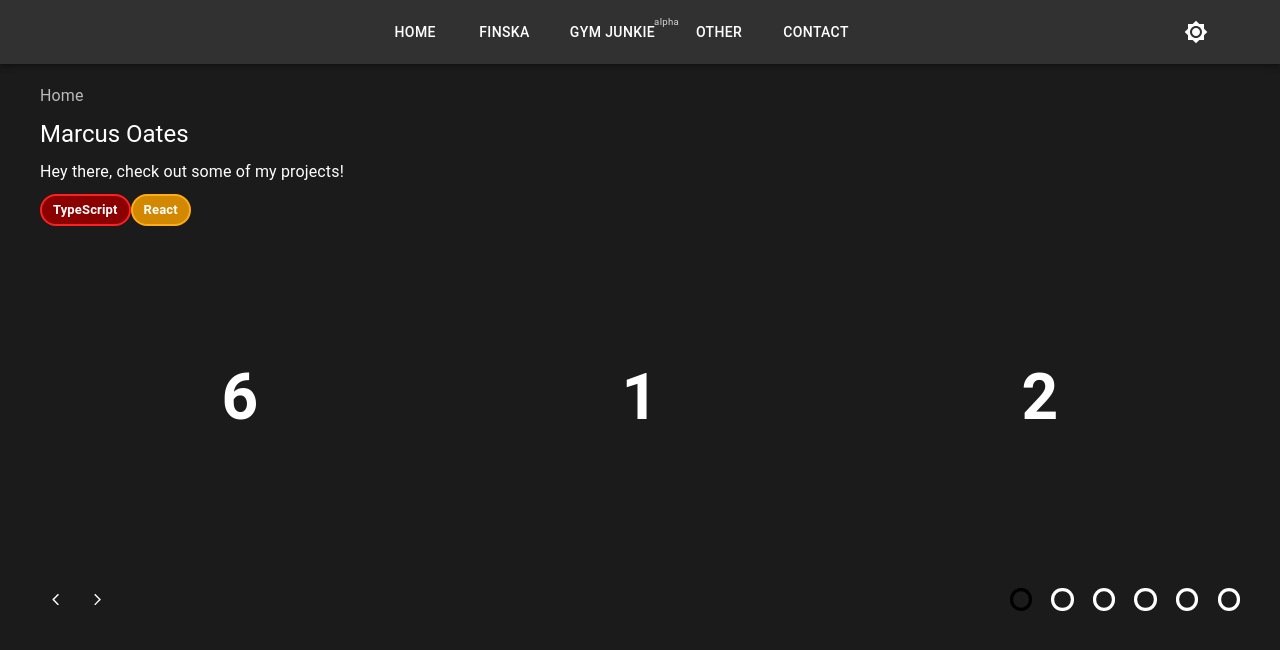
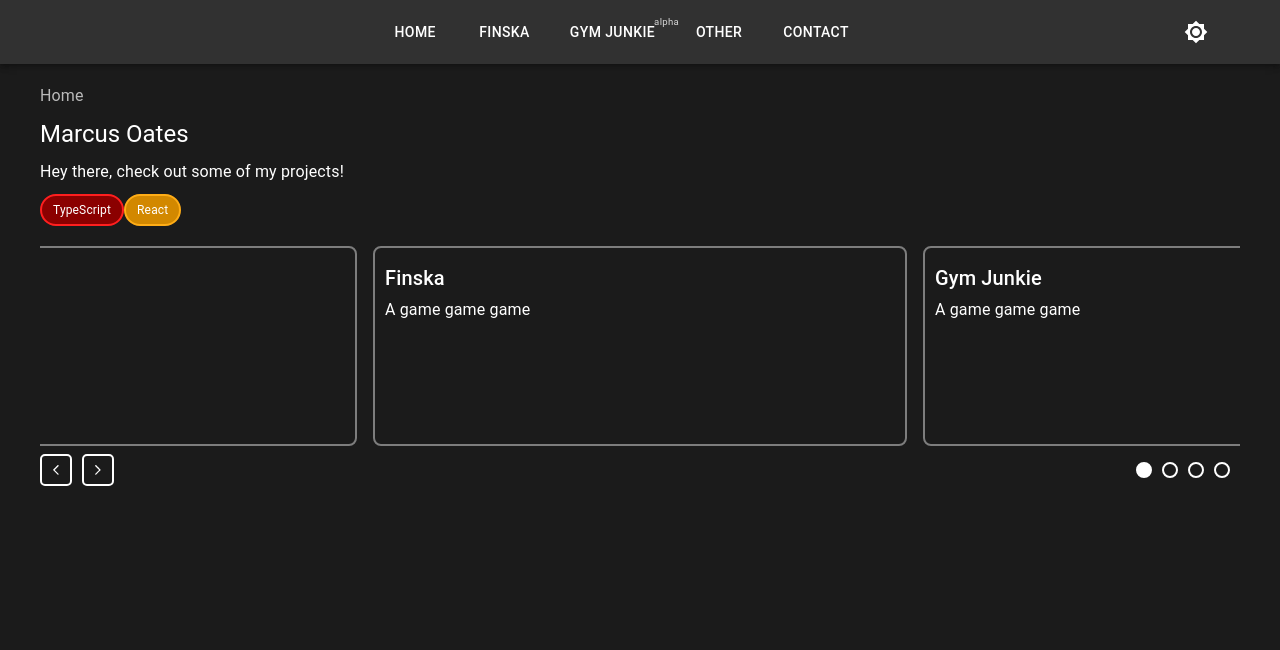
Before and after one commit to moates695/moates695.github.io, a React (Create React App) app: page / in a window 1280 px wide. Shown: the top 650 px of the page. Built offline with nearby package versions, Linux system fonts and the light colour scheme.

Commit message:
save progress

```diff
--- a/src/components/AppToolbar.tsx
+++ b/src/components/AppToolbar.tsx
@@ -20,6 +20,8 @@ export default function AppToolbar(props: AppToolbarProps) {
 
   const [codeAnchor, setCodeAnchor] = useState<null | HTMLElement>(null);
   const codeOpen = Boolean(codeAnchor);
+
+
 
   return (
     <AppBar position="static">
--- a/src/components/EmblaCarousel.tsx
+++ b/src/components/EmblaCarousel.tsx
@@ -10,7 +10,7 @@ import useEmblaCarousel from 'embla-carousel-react'
 import '../css/embla.css';
 
 type PropType = {
-  slides: number[]
+  slides: JSX.Element[]
   options?: EmblaOptionsType
 }
 
@@ -32,14 +32,11 @@ const EmblaCarousel: React.FC<PropType> = (props) => {
     <section className="embla">
       <div className="embla__viewport" ref={emblaRef}>
         <div className="embla__container">
-          {slides.map((index) => (
-            <div className="embla__slide" key={index}>
-              <div className="embla__slide__number">{index + 1}</div>
+          {slides.map((slide) => (
+            <div className="embla__slide">
+              {slide}
             </div>
           ))}
-          {/* {slides.map((elem, i) =>
-            elem
-          )} */}
         </div>
       </div>
 
--- a/src/components/EmblaCarouselArrowButtons.tsx
+++ b/src/components/EmblaCarouselArrowButtons.tsx
@@ -6,6 +6,7 @@ import React, {
 } from 'react'
 import { EmblaCarouselType } from 'embla-carousel'
 import '../css/embla.css';
+import ChevronLeftIcon from '@mui/icons-material/ChevronLeft';
 
 type UsePrevNextButtonsType = {
   prevBtnDisabled: boolean
--- a/src/css/embla.css
+++ b/src/css/embla.css
@@ -6,9 +6,10 @@
 .embla {
   width: 100%;
   margin: auto;
+  margin-top: 10px;
   --slide-height: 19rem;
   --slide-spacing: 1rem;
-  --slide-size: 400px;
+  --slide-size: 550px;
 }
 .embla__viewport {
   overflow: hidden;
@@ -25,7 +26,6 @@
   padding-left: var(--slide-spacing);
 }
 .embla__slide__number {
-  /* box-shadow: inset 0 0 0 0.2rem var(--detail-medium-contrast); */
   border-radius: 1.8rem;
   font-size: 4rem;
   font-weight: 600;
@@ -40,7 +40,8 @@
   grid-template-columns: auto 1fr;
   justify-content: space-between;
   gap: 1.2rem;
-  margin-top: 1.8rem;
+  margin-top: 0.5rem;
+  /* background-color: purple; */
 }
 .embla__buttons {
   display: grid;
@@ -70,9 +71,11 @@
   display: flex;
   align-items: center;
   justify-content: center;
+  border: 2px solid #ffffff;
+  border-radius: 5px;
 }
 .embla__button:disabled {
-  /* color: var(--detail-high-contrast); */
+  color: var(--detail-high-contrast);
 }
 .embla__button__svg {
   width: 35%;
@@ -83,7 +86,8 @@
   flex-wrap: wrap;
   justify-content: flex-end;
   align-items: center;
-  margin-right: calc((2.6rem - 1.4rem) / 2 * -1);
+  /* margin-right: 0.5rem; */
+  /* background-color: red; */
 }
 .embla__dot {
   -webkit-tap-highlight-color: #ffffff;
@@ -94,17 +98,20 @@
   display: inline-flex;
   text-decoration: none;
   cursor: pointer;
-  border: 0;
+  /* border: 2px; */
   padding: 0;
   margin: 0;
-  width: 2.6rem;
-  height: 2.6rem;
+  width: 1rem;
+  height: 1rem;
   display: flex;
   align-items: center;
   justify-content: center;
-  border-radius: 50%;
+  border-radius: 0.5rem;
+  margin-right: 10px;
+  /* border-color: #ffffff; */
+  border: 2px solid #ffffff;
 }
-.embla__dot:after {
+/* .embla__dot:after {
   box-shadow: inset 0 0 0 0.2rem var(--detail-medium-contrast);
   width: 1.4rem;
   height: 1.4rem;
@@ -112,7 +119,8 @@
   display: flex;
   align-items: center;
   content: '';
+} */
+.embla__dot--selected {
+  /* box-shadow: inset 0 0 0 0.2rem var(--text-body); */
+  background-color: #ffffff;
 }
-.embla__dot--selected:after {
-  box-shadow: inset 0 0 0 0.2rem var(--text-body);
-}
--- a/src/pages/Home.tsx
+++ b/src/pages/Home.tsx
@@ -1,70 +1,92 @@
-import { Box, Chip, Stack, Typography } from "@mui/material";
+import { Box, Chip, IconButton, Stack, Typography } from "@mui/material";
 import Breadcrumbs from '@mui/material/Breadcrumbs';
 import Link from '@mui/material/Link';
 import PageLinks from "../components/PageLinks";
 import Carousel, { CarouselItem } from "../components/Carousel";
 import EmblaCarousel from "../components/EmblaCarousel";
+import '../css/embla.css';
+import { useMemo, useState } from "react";
+import LinkIcon from '@mui/icons-material/Link';
+import React from "react";
+import { useNavigate } from 'react-router-dom';
 
 interface ProjectInfo {
   name: string
   description: string
+  link: string
 }
 
-export default function HomePage(this: any) {
 const projects: ProjectInfo[] = [
   {
     name: 'Finska',
-      description: 'A game game game'
+    description: 'A game game game',
+    link: '/finska'
   },
   {
     name: 'Gym Junkie',
-      description: 'A game game game'
+    description: 'A game game game',
+    link: '/gym-junkie'
   },
   {
     name: 'Downer Helper',
-      description: 'A game game game'
+    description: 'A game game game',
+    link: '/other/downer-helper'
   },
   {
     name: 'Cellular Tracking',
-      description: 'A game game game'
-    },
+    description: 'A game game game',
+    link: '/other/cellular-tracking'
+  }
 ]
 
-  // const slides = projects.map((project, i) => (
-  //   <div
-  //     className="embla__slide"
-  //     style={{
-  //       borderColor: 'red',
-  //       borderWidth: '2px',
-  //       borderStyle: 'solid'
-  //     }}
-  //   >
-  //     <div>{project.name}</div>
-  //   </div>
-  // ))
+export default function HomePage(this: any) {
+  const navigate = useNavigate();
 
-  const slides = Array.from(Array(6).keys())
+  const [hovered, setHovered] = useState<boolean[]>(Array(projects.length).fill(false));
 
-  // const items: CarouselItem[] = projects.map((project, i) => (
-  //   {
-  //     id: i,
-  //     content: (
-  //       <Box
-  //         sx={{
-  //           height: '200px',
-  //           width: '100%',
-  //           flexShrink: 0,
-  //           padding: '10px',
-  //           backgroundColor: 'red',
-  //           borderRadius: '10px',
-  //         }}
-  //       >
-  //         <Typography>{project.name}</Typography>
-  //         <Typography>{project.description}</Typography>
-  //       </Box>
-  //     )
-  //   }
-  // ))
+  const handleHover = (index: number, value: boolean) => {
+    console.log(index)
+    setHovered(prev => {
+      const next = [...prev];
+      next[index] = value;
+      return next;
+    });
+  };
+
+  const slides = useMemo(() => {
+    return projects.map((project, i) => (
+      <Box
+        key={i}
+        onMouseEnter={() => handleHover(i, true)}
+        onMouseLeave={() => handleHover(i, false)}
+        sx={{
+          height: 200,
+          padding: '10px',
+          // ml: 1,
+          borderColor: hovered[i] ? '#22ff00ff' : '#7d7d7dff',
+          borderWidth: 2,
+          borderStyle: 'solid',
+          borderRadius: 2,
+          transition: 'border-color 0.2s',
+        }}
+      >
+        <Box sx={{ display: 'flex', alignItems: 'center', height: '40px' }}>
+          <Typography variant="h6">{project.name}</Typography>
+          {hovered[i] && (
+            <IconButton
+              onClick={() => navigate(project.link)}
+              color="inherit"
+              size="small"
+              sx={{marginLeft: '5px' }}
+            >
+              <LinkIcon />
+            </IconButton>
+          )}
+        </Box>
+        <Typography>{project.description}</Typography>
+      </Box>
+    ));
+  }, [projects, hovered, handleHover]);
 
   return (
     <Box
@@ -87,27 +109,6 @@ export default function HomePage(this: any) {
       <Typography>
         Hey there, check out some of my projects!
       </Typography>
-      {/* <Stack
-        direction="row"
-        spacing={2}
-        sx={{ overflowX: "auto" }}
-      >
-        {projects.map((project) => (
-          <Box
-            sx={{
-              height: '200px',
-              width: '300px',
-              flexShrink: 0,
-              padding: '10px',
-              backgroundColor: 'red',
-              borderRadius: '10px',
-            }}
-          >
-            <Typography>{project.name}</Typography>
-            <Typography>{project.description}</Typography>
-          </Box>
-        ))}
-      </Stack> */}
 
       <Box>
         <Chip
@@ -118,7 +119,8 @@ export default function HomePage(this: any) {
             borderColor: "#ff1f1fff",
             borderWidth: '2px',
             color: "white",
-            fontWeight: 600,
+            fontWeight: 400,
+            fontSize: 12,
           }}
         />
         <Chip
@@ -129,17 +131,10 @@ export default function HomePage(this: any) {
             borderColor: "#ffad16ff",
             borderWidth: '2px',
             color: "white",
-            fontWeight: 600,
+            fontWeight: 400,
+            fontSize: 12,
           }}
         />
-      </Box>
-      <Box
-        sx={{
-          paddingLeft: '20px',
-          paddingRight: '20px',
-        }}
-      >
-        {/* <Carousel items={items} defaultWidth={400} gap={16} /> */}
       </Box>
       <EmblaCarousel slides={slides} options={{ loop: true }} />
     </Box>
```
Lines whose indentation alone changed are shown as unchanged.
